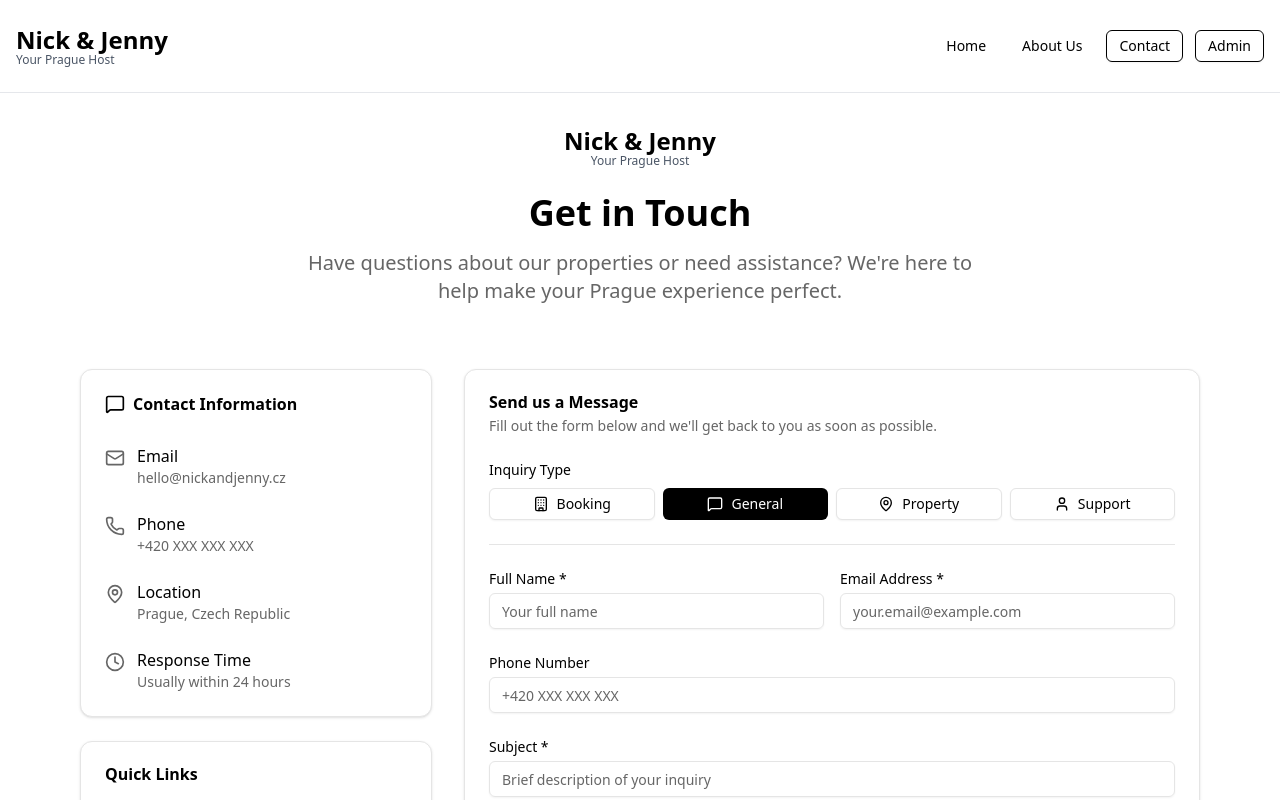
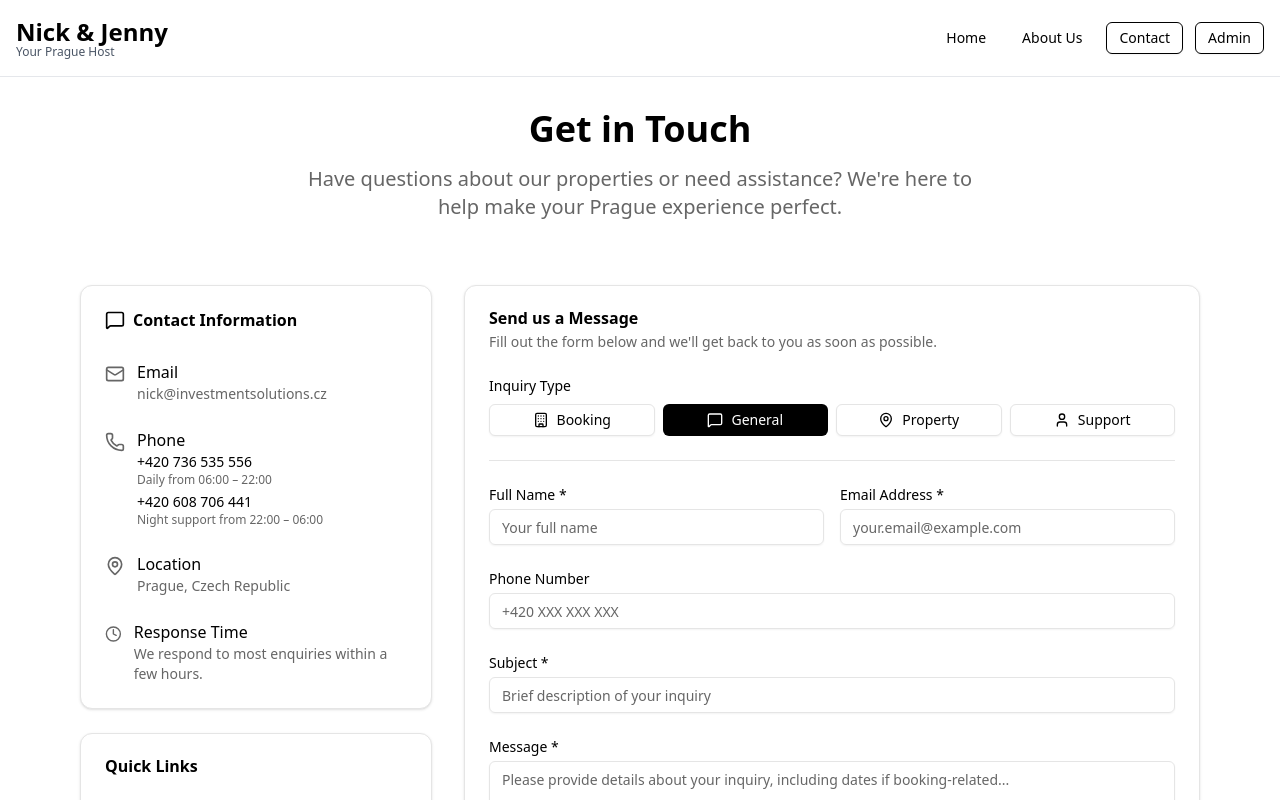
Before and after one commit to martinmuron/booking-management-dashboard, a Next.js app: page /contact in a window 1280 px wide. Shown: the top 800 px of the page. Built offline with nearby package versions, Linux system fonts and the light colour scheme.

Commit message:
Improve mobile header, booking search inputs, and contact info

```diff
--- a/src/app/contact/ContactClient.tsx
+++ b/src/app/contact/ContactClient.tsx
@@ -22,7 +22,6 @@ import {
   ArrowLeft
 } from 'lucide-react';
 import { SiteHeader } from '@/components/SiteHeader';
-import { Logo } from '@/components/Logo';
 
 interface FormData {
   name: string;
@@ -93,9 +92,6 @@ export default function ContactClient() {
 
         {/* Header */}
         <div className="text-center py-8">
-          <div className="mb-6">
-            <Logo size="lg" />
-          </div>
           <h1 className="text-4xl font-bold mb-4">Get in Touch</h1>
           <p className="text-xl text-muted-foreground max-w-2xl mx-auto">
             Have questions about our properties or need assistance? We&apos;re here to help make your Prague experience perfect.
@@ -118,7 +114,11 @@ export default function ContactClient() {
                   <Mail className="h-5 w-5 text-muted-foreground mt-1" />
                   <div>
                     <div className="font-medium">Email</div>
-                    <div className="text-sm text-muted-foreground">hello@nickandjenny.cz</div>
+                    <div className="text-sm text-muted-foreground">
+                      <a href="mailto:nick@investmentsolutions.cz" className="hover:underline">
+                        nick@investmentsolutions.cz
+                      </a>
+                    </div>
                   </div>
                 </div>
 
@@ -126,7 +126,16 @@ export default function ContactClient() {
                   <Phone className="h-5 w-5 text-muted-foreground mt-1" />
                   <div>
                     <div className="font-medium">Phone</div>
-                    <div className="text-sm text-muted-foreground">+420 XXX XXX XXX</div>
+                    <div className="space-y-1 text-sm text-muted-foreground">
+                      <div>
+                        <a href="tel:+420736535556" className="hover:underline font-medium text-foreground">+420 736 535 556</a>
+                        <span className="block text-xs text-muted-foreground">Daily from 06:00 – 22:00</span>
+                      </div>
+                      <div>
+                        <a href="tel:+420608706441" className="hover:underline font-medium text-foreground">+420 608 706 441</a>
+                        <span className="block text-xs text-muted-foreground">Night support from 22:00 – 06:00</span>
+                      </div>
+                    </div>
                   </div>
                 </div>
 
@@ -142,7 +151,7 @@ export default function ContactClient() {
                   <Clock className="h-5 w-5 text-muted-foreground mt-1" />
                   <div>
                     <div className="font-medium">Response Time</div>
-                    <div className="text-sm text-muted-foreground">Usually within 24 hours</div>
+                    <div className="text-sm text-muted-foreground">We respond to most enquiries within a few hours.</div>
                   </div>
                 </div>
               </CardContent>
--- a/src/components/PropertySearch.tsx
+++ b/src/components/PropertySearch.tsx
@@ -48,7 +48,7 @@ export function PropertySearch({ onSearch, isSearching = false }: PropertySearch
             Check-in
           </Label>
           <div className="relative">
-            <Calendar className="absolute left-3 top-1/2 transform -translate-y-1/2 text-gray-400 w-4 h-4 pointer-events-none" />
+            <Calendar className="pointer-events-none absolute left-4 top-1/2 -translate-y-1/2 text-gray-400 w-5 h-5" />
             <DatePicker
               selected={checkInDate}
               onChange={(date) => setCheckInDate(date)}
@@ -57,7 +57,7 @@ export function PropertySearch({ onSearch, isSearching = false }: PropertySearch
               endDate={checkOutDate}
               minDate={new Date()}
               placeholderText="Select date"
-              className="w-full pl-10 pr-3 py-2 border border-gray-300 rounded-md focus:outline-none focus:ring-2 focus:ring-black focus:border-transparent"
+              className="w-full h-12 rounded-md border border-gray-300 bg-white pl-12 pr-3 text-sm focus:outline-none focus:ring-2 focus:ring-black focus:border-transparent"
               dateFormat="MMM d, yyyy"
             />
           </div>
@@ -69,7 +69,7 @@ export function PropertySearch({ onSearch, isSearching = false }: PropertySearch
             Check-out
           </Label>
           <div className="relative">
-            <Calendar className="absolute left-3 top-1/2 transform -translate-y-1/2 text-gray-400 w-4 h-4 pointer-events-none" />
+            <Calendar className="pointer-events-none absolute left-4 top-1/2 -translate-y-1/2 text-gray-400 w-5 h-5" />
             <DatePicker
               selected={checkOutDate}
               onChange={(date) => setCheckOutDate(date)}
@@ -78,7 +78,7 @@ export function PropertySearch({ onSearch, isSearching = false }: PropertySearch
               endDate={checkOutDate}
               minDate={checkInDate || new Date()}
               placeholderText="Select date"
-              className="w-full pl-10 pr-3 py-2 border border-gray-300 rounded-md focus:outline-none focus:ring-2 focus:ring-black focus:border-transparent"
+              className="w-full h-12 rounded-md border border-gray-300 bg-white pl-12 pr-3 text-sm focus:outline-none focus:ring-2 focus:ring-black focus:border-transparent"
               dateFormat="MMM d, yyyy"
             />
           </div>
@@ -89,12 +89,11 @@ export function PropertySearch({ onSearch, isSearching = false }: PropertySearch
           <Label htmlFor="guests" className="text-sm font-medium text-gray-700">
             Guests
           </Label>
+          <div className="relative">
+            <Users className="pointer-events-none absolute left-4 top-1/2 -translate-y-1/2 text-gray-400 w-5 h-5" />
             <Select value={guests.toString()} onValueChange={(value) => setGuests(parseInt(value))}>
-            <SelectTrigger className="w-full">
-              <div className="flex items-center gap-2">
-                <Users className="w-4 h-4 text-gray-400" />
-                <SelectValue />
-              </div>
+              <SelectTrigger className="w-full h-12 pl-12 text-sm">
+                <SelectValue placeholder="Select guests" />
               </SelectTrigger>
               <SelectContent>
                 {Array.from({ length: 12 }, (_, i) => i + 1).map((num) => (
@@ -104,6 +103,7 @@ export function PropertySearch({ onSearch, isSearching = false }: PropertySearch
                 ))}
               </SelectContent>
             </Select>
+          </div>
         </div>
 
         {/* Search Button */}
--- a/src/components/SiteHeader.tsx
+++ b/src/components/SiteHeader.tsx
@@ -1,8 +1,12 @@
 "use client";
 
+import { useState } from 'react';
 import Link from 'next/link';
+import { Menu, X } from 'lucide-react';
+
 import { Button } from '@/components/ui/button';
 import { Logo } from '@/components/Logo';
+import { cn } from '@/lib/utils';
 
 type SiteHeaderProps = {
   activeRoute?: 'home' | 'about' | 'contact' | 'admin';
@@ -23,38 +27,72 @@ const navItems: NavItem[] = [
 ];
 
 export function SiteHeader({ activeRoute }: SiteHeaderProps) {
-  return (
-    <header className="border-b border-gray-200 bg-white">
-      <div className="container mx-auto px-4 py-6">
-        <div className="flex items-center justify-between">
-          <Link href="/" className="flex items-center">
-            <Logo size="lg" />
-          </Link>
-          <div className="flex items-center gap-3">
-            {navItems.map(item => {
+  const [isMobileMenuOpen, setIsMobileMenuOpen] = useState(false);
+
+  const renderNavButton = (item: NavItem, { isMobile = false }: { isMobile?: boolean } = {}) => {
     const isActive = item.key === activeRoute;
     const emphasizeOutline = item.emphasis === 'outline';
+
+    const variant = isActive || emphasizeOutline ? 'outline' : 'ghost';
+    const className = cn(
+      isActive || emphasizeOutline
+        ? 'border-black text-black hover:bg-black hover:text-white'
+        : 'text-black hover:bg-gray-100',
+      isMobile && 'justify-start w-full'
+    );
 
     return (
       <Button
         key={item.key}
         asChild
-                  variant={isActive || emphasizeOutline ? 'outline' : 'ghost'}
+        variant={variant}
         size="sm"
-                  className={
-                    isActive
-                      ? 'border-black text-black hover:bg-black hover:text-white'
-                      : emphasizeOutline
-                        ? 'border-black text-black hover:bg-black hover:text-white'
-                        : 'text-black hover:bg-gray-100'
+        className={className}
+        onClick={() => {
+          if (isMobile) {
+            setIsMobileMenuOpen(false);
           }
+        }}
       >
         <Link href={item.href}>{item.label}</Link>
       </Button>
     );
-            })}
+  };
+
+  return (
+    <header className="border-b border-gray-200 bg-white">
+      <div className="container mx-auto px-4 py-4">
+        <div className="flex items-center justify-between gap-3">
+          <Link href="/" className="flex items-center" onClick={() => setIsMobileMenuOpen(false)}>
+            <Logo size="lg" />
+          </Link>
+
+          <nav className="hidden md:flex items-center gap-3">
+            {navItems.map(item => renderNavButton(item))}
+          </nav>
+
+          <Button
+            className="md:hidden"
+            variant="ghost"
+            size="icon"
+            onClick={() => setIsMobileMenuOpen(prev => !prev)}
+            aria-label="Toggle navigation menu"
+            aria-expanded={isMobileMenuOpen}
+          >
+            {isMobileMenuOpen ? <X className="h-5 w-5" /> : <Menu className="h-5 w-5" />}
+          </Button>
         </div>
       </div>
+
+      <div
+        className={cn(
+          'md:hidden border-t border-gray-200 bg-white transition-all duration-200 ease-out',
+          isMobileMenuOpen ? 'max-h-[320px] opacity-100' : 'pointer-events-none max-h-0 overflow-hidden opacity-0'
+        )}
+      >
+        <nav className="container mx-auto px-4 py-4 flex flex-col gap-2">
+          {navItems.map(item => renderNavButton(item, { isMobile: true }))}
+        </nav>
       </div>
     </header>
   );
```
Lines whose indentation alone changed are shown as unchanged.
